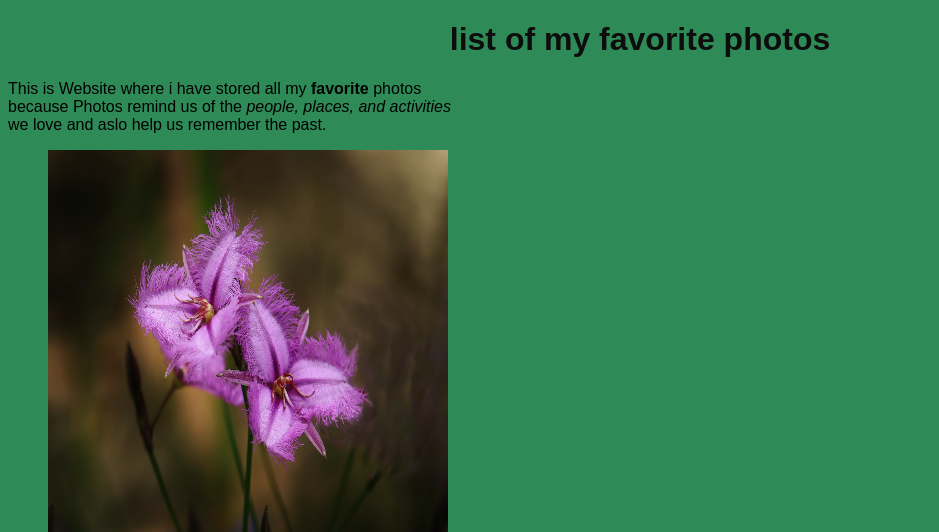
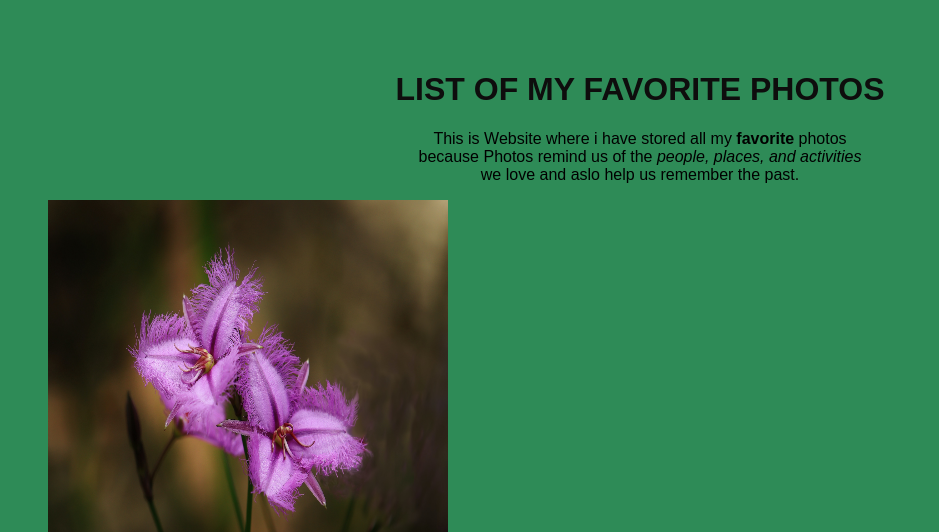
Before and after one commit to yussufAhmed12/Photography, a plain HTML site: page index.html in a window 1280 px wide. Shown: the top 532 px of the page, without its empty margins (0-939 px from the left). Drawn offline with Linux system fonts and the light colour scheme.

Commit message:
styled paragraph

```diff
--- a/styles.css
+++ b/styles.css
@@ -17,6 +17,11 @@ images {
 h1 {
     text-align: center;
     color: pink;
+    text-transform: uppercase;
+    padding-top: 50px;
+}
+#para{
+    text-align:center;
 }
 
 
```
